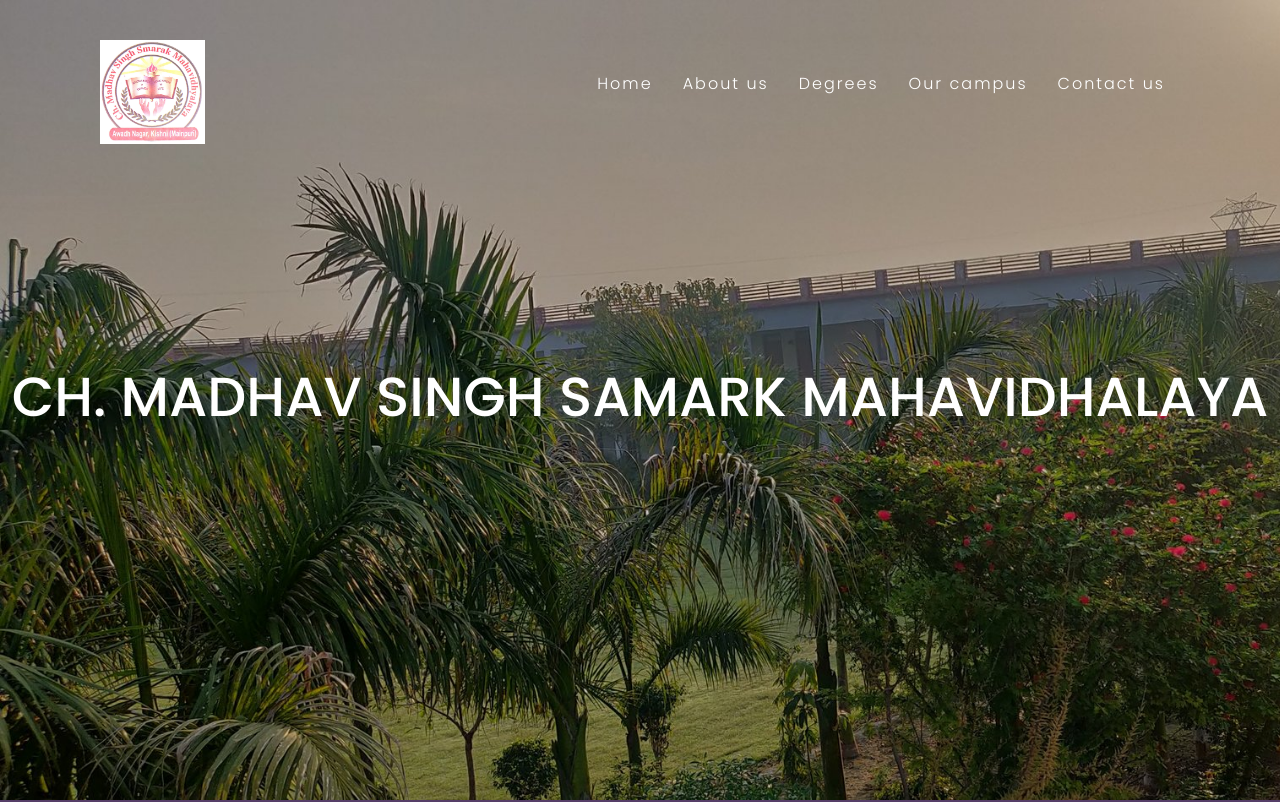
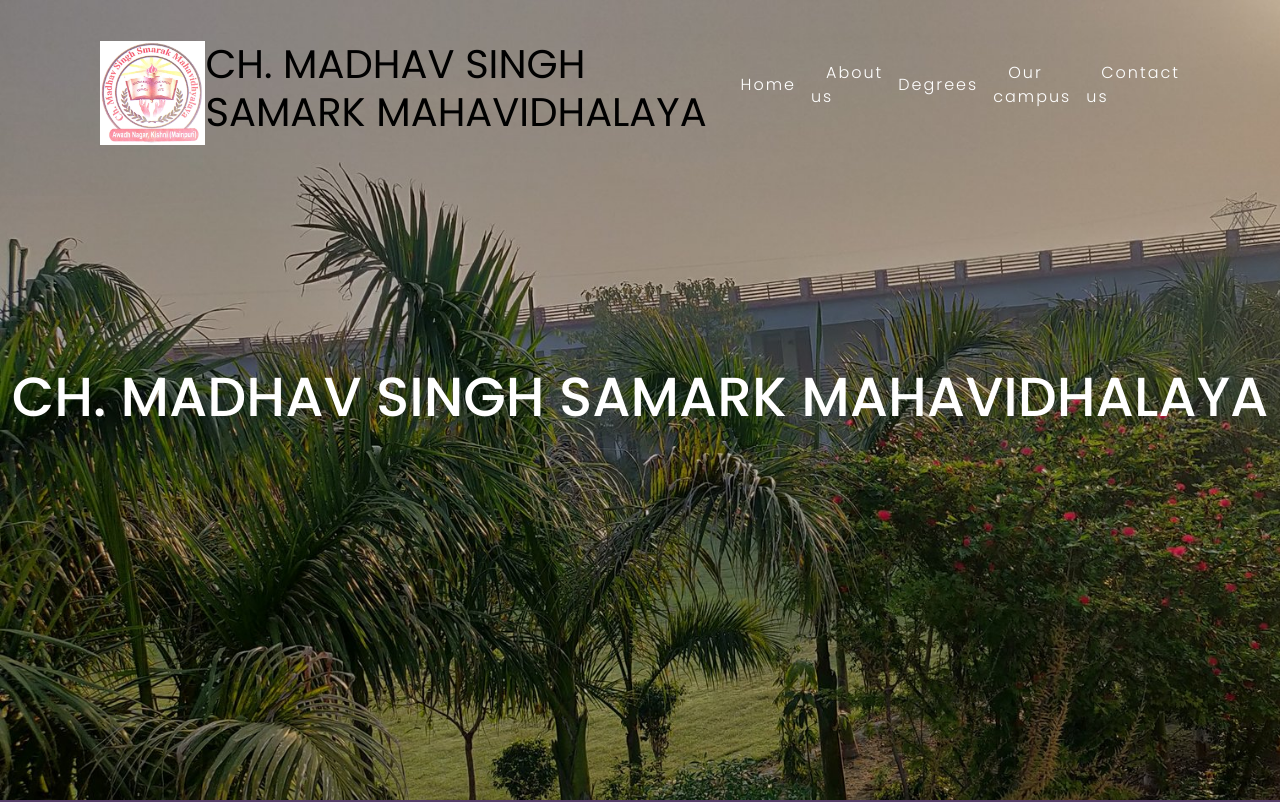
Before and after one commit to chmssm68/chmssm, a plain HTML site: page index.html in a window 1280 px wide. Shown: the top 802 px of the page. Drawn offline with nearby package versions, Linux system fonts and the light colour scheme.

Commit message:
Update index.html

```diff
--- a/index.html
+++ b/index.html
@@ -16,6 +16,7 @@
 	<!--Header-->
 	<header id="header">
 		<img src="logo9.JPG" class="logo"></img>
+	        <h3><strong>CH. MADHAV SINGH SAMARK MAHAVIDHALAYA</h3>
 		 <ul>
             <li><a href="#home" onclick="toggle()">Home</a></li>
             <li><a href="#about" onclick="toggle()">About us</a></li>
```
